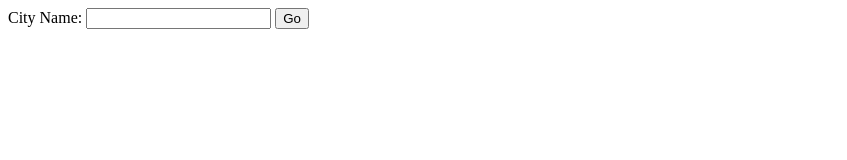
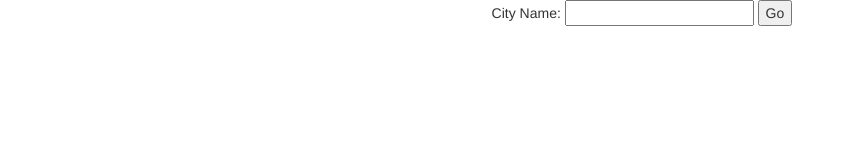
Before and after one commit to yoad-ashuri/online-Weather-app, a website: page index.html in a window 1280 px wide. Shown: the whole page, without its empty margins (0-847 px from the left). Drawn offline with nearby package versions, Linux system fonts and the light colour scheme.

Commit message:
center the text

```diff
--- a/index.html
+++ b/index.html
@@ -2,10 +2,13 @@
 <html lang="en">
 <head>
     <meta charset="UTF-8">
-    <title>Wheater</title>
+    <title>Weather</title>
+    <link rel="stylesheet" href="https://maxcdn.bootstrapcdn.com/bootstrap/3.3.7/css/bootstrap.min.css" integrity="sha384-BVYiiSIFeK1dGmJRAkycuHAHRg32OmUcww7on3RYdg4Va+PmSTsz/K68vbdEjh4u" crossorigin="anonymous">
+    <link rel="stylesheet" href="styles/style.css">
 </head>
 <body>
 <form action="/" method="post">
+    <img src="" alt="">
     <lable for="cityName">City Name: </lable>
     <input id="CityName" type="text" name="cityName">
     <button type="submit">Go</button>
--- /dev/null
+++ b/styles/style.css
@@ -0,0 +1,3 @@
+body{
+    text-align: center;
+}
```
